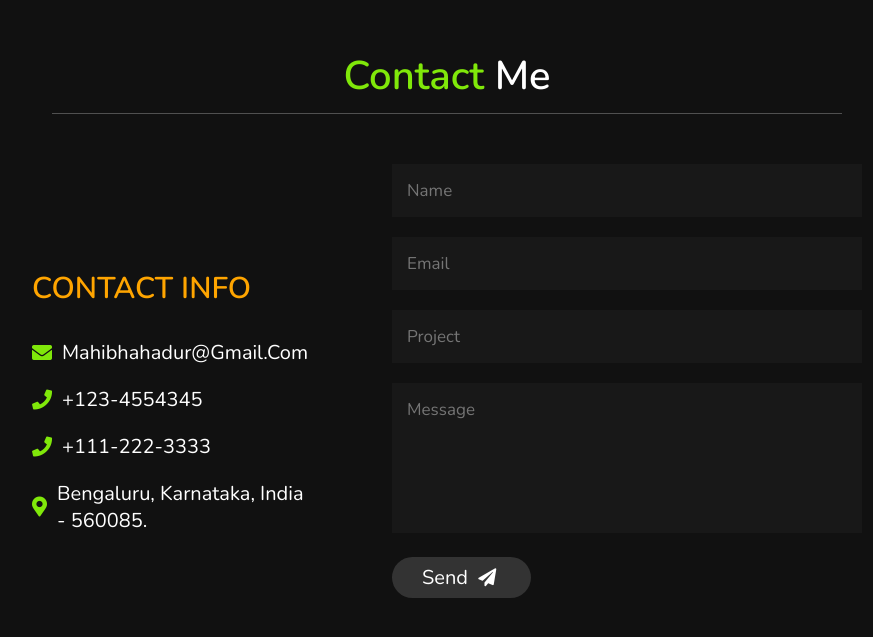
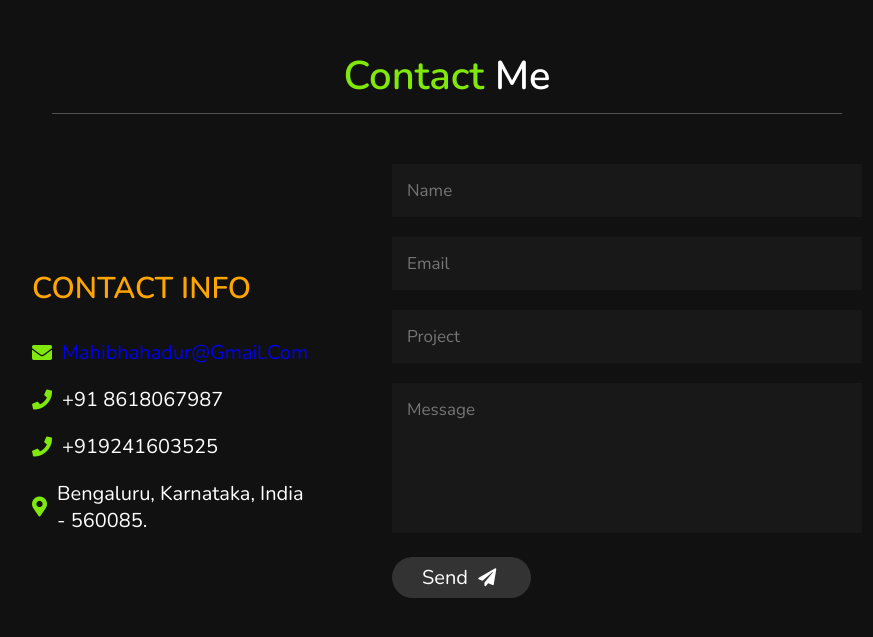
Before and after one commit to mahibai/portfolio_webiste, a plain HTML site: page index.html in a window 1280 px wide. Shown: the part 3586-4223 px from the top of the page, without its empty margins (368-1241 px from the left). Drawn offline with nearby package versions, Linux system fonts and the light colour scheme.

Commit message:
Update index.html

```diff
--- a/index.html
+++ b/index.html
@@ -71,7 +71,7 @@
         <h3> <span> Education : </span> CSE Student </h3>
         <h3> <span> College : </span> Global Academy Of Technology </h3>
         <h3> <span> language : </span> English, Kannnada, Hindi </h3>
-        <a href="Mahesh ND_Resume.pdf"><button class="btn"> View CV <i class="fas fa-download"></i> </button></a>
+        <a href="Mahesh_ND_Resume.pdf"><button class="btn"> View CV <i class="fas fa-download"></i> </button></a>
     </div>
 
     <div class="counter">
@@ -202,9 +202,9 @@
         <h3 class="title">contact info</h3>
 
         <div class="info">
-            <h3> <i class="fas fa-envelope"></i> mahibhahadur@gmail.com </h3>
-            <h3> <i class="fas fa-phone"></i> +123-4554345 </h3>
-            <h3> <i class="fas fa-phone"></i> +111-222-3333 </h3>
+            <h3> <i class="fas fa-envelope"></i><a href="mailto:mahibhahadur@gmail.com">mahibhahadur@gmail.com</a> </h3>
+            <h3> <i class="fas fa-phone"></i> +91 8618067987</h3>
+            <h3> <i class="fas fa-phone"></i> +919241603525</h3>
             <h3> <i class="fas fa-map-marker-alt"></i> Bengaluru, Karnataka, india - 560085. </h3>
         </div>
 
```
